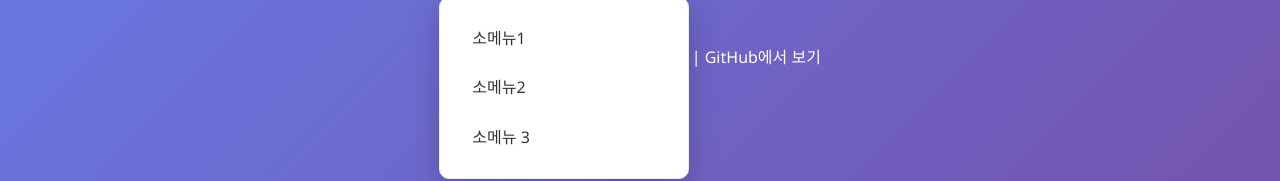
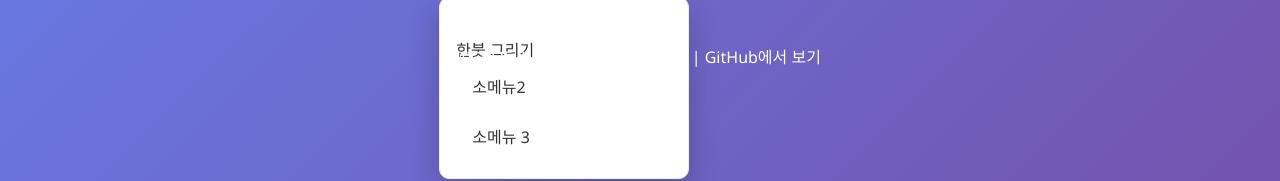
Before and after one commit to leechangsu2131/leechangsu2131.github.io, a plain HTML site: page index.html in a window 1280 px wide. Both pictures are taken after a click on the button "📚 교육". Shown: the part 271-452 px from the top of the page. Drawn offline with Linux system fonts and the light colour scheme.

Commit message:
Update index.html

```diff
--- a/index.html
+++ b/index.html
@@ -207,7 +207,7 @@
                 <button class="menu-button" data-menu="education">📚 교육</button>
                 <div id="education-menu" class="popup-menu">
                     <ul>
-                        <li><a href="resetmind.html">소메뉴1</a></li>
+                        <li><a href="onedraw.html"></a>한붓 그리기</li>
                         <li><a href="selfstudy.html">소메뉴2</a></li>
                         <li><a href="#">소메뉴 3</a></li>
                     </ul>
```
